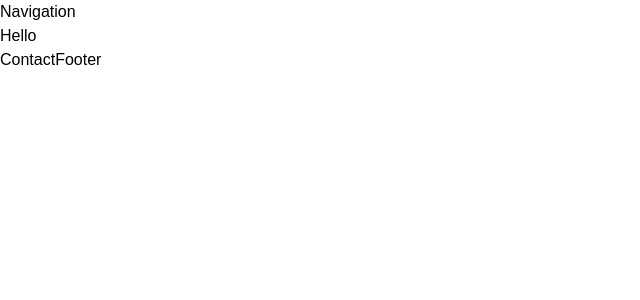
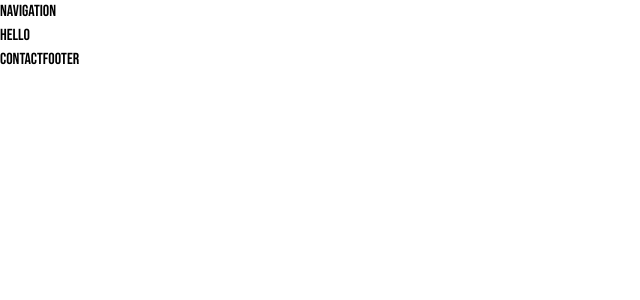
Before and after one commit to MorganBare/Portfolio-2.0, a React (Create React App) app in the folder my-app/: page / in a window 1280 px wide. Shown: the top 300 px of the page, without its empty margins (0-640 px from the left). Built offline with nearby package versions, Linux system fonts and the light colour scheme.

Commit message:
Added colors and fonts to theme

```diff
--- a/my-app/public/index.html
+++ b/my-app/public/index.html
@@ -9,6 +9,8 @@
       name="description"
       content="Web site created using create-react-app"
     />
+    <link rel="preconnect" href="https://fonts.googleapis.com"><link rel="preconnect" href="https://fonts.gstatic.com" crossorigin>
+    <link href="https://fonts.googleapis.com/css2?family=Bebas+Neue&family=Roboto:wght@300;400;500;700;900&display=swap" rel="stylesheet">
     <link rel="apple-touch-icon" href="%PUBLIC_URL%/logo192.png" />
     <!--
       manifest.json provides metadata used when your web app is installed on a
--- a/my-app/src/assets/Styles/GlobalStyles.ts
+++ b/my-app/src/assets/Styles/GlobalStyles.ts
@@ -21,7 +21,7 @@ dd {
   margin: 0;
 }
 body {
-  font-family: 'Jost', sans-serif;
+  font-family: 'Bebas Neue', cursive;
   position: relative;
 }
 /* Remove list styles on ul, ol elements */
--- a/my-app/src/assets/Styles/Theme.ts
+++ b/my-app/src/assets/Styles/Theme.ts
@@ -1,6 +1,19 @@
 
 export const Theme = {
     colors: {
-        peach: '#E7816B'
+        black: "240, 5%, 11%",
+        gray: "240, 1%, 31%",
+        red: "348, 53%, 28%",
+        pink: "348, 53%, 28%",
+        lightRed: "342, 93%, 40%",
+    },
+    fontSize: {
+        fs700: "clamp(0.29375rem, -4.0637rem + 21.787vw, 15rem);",
+        fs600: "clamp(5rem, 2.9259rem + 10.3704vw, 12rem);",
+        fs500: "clamp(3.8rem, 3.7407rem + 0.2963vw, 4rem);",
+        fs400: "font-size: clamp(2rem, 1.7037rem + 1.4815vw, 3rem);",
+        fs300: "2rem",
+        fs200: "1.5rem",
+        fs100: "1rem",
     }
 }
```
